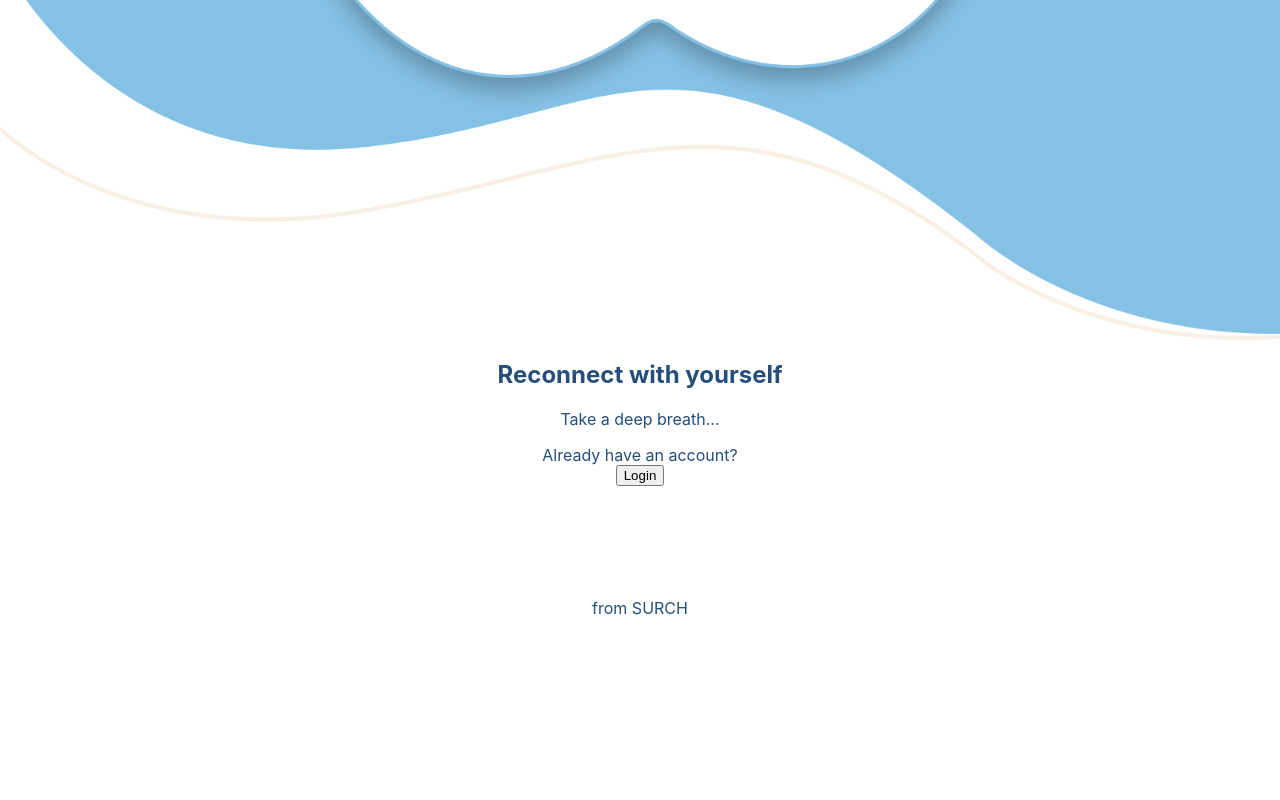
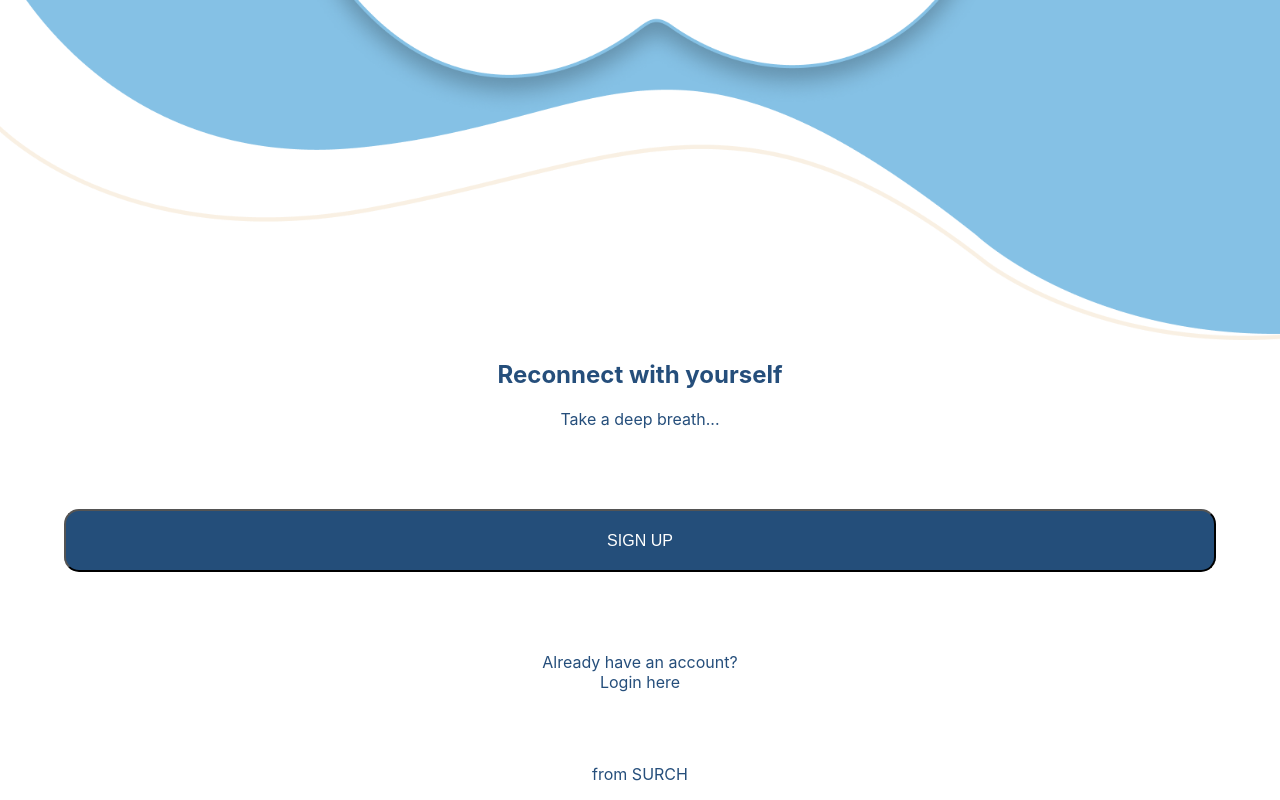
Before and after one commit to maroaraujo/final-project_front-end-surch, a Next.js app in the folder reconnect/: page / in a window 1280 px wide. Shown: the part 1218-2018 px from the top of the page. Before the commit the page ends 1852 px from the top, so only its background shows below. Built offline with nearby package versions, Linux system fonts and the light colour scheme; no server answers.

Commit message:
added signup button changed login button to a link

```diff
--- a/reconnect/component/Login/login.js
+++ b/reconnect/component/Login/login.js
@@ -2,8 +2,6 @@ import Link from 'next/link';
 
 export default function Login(){
     return(
-        <button>
-        <Link href="/api/auth/login">Login</Link>
-        </button>
+        <Link href="/api/auth/login">Login here</Link>
     )
 }
--- a/reconnect/pages/index.js
+++ b/reconnect/pages/index.js
@@ -4,6 +4,7 @@ import Login from "../component/Login/login";
 import Image from "next/image";
 import landingpage from "../public/images/LandingPage.png"
 import Head from "next/head";
+import Button from "../component/Button/Button";
 
 
 
@@ -28,9 +29,10 @@ export default function Signup() {
     <h2 className={styles.signuptitle}>Reconnect with yourself</h2>
     <p className={styles.signuptext1}>Take a deep breath...</p>
 
+    <Button text="SIGN UP"
+        link="/api/auth/login"/>
+
     <p className={styles.signuptext1}>Already have an account? <Login/></p>
-    <br></br>
-    <br></br>
     <br></br>
     <br></br>
     <p className={styles.signupfooter}>from SURCH</p>
@@ -38,7 +40,5 @@ export default function Signup() {
 
     </main>
     </div>
-
-
     );
     }
--- a/reconnect/styles/Home.module.css
+++ b/reconnect/styles/Home.module.css
@@ -23,6 +23,9 @@
 }
 
 .signuptitle {
+  display: flex;
+  flex-direction: column;
+  align-items: center;
   color: #254e7b;
 }
 
```
Also changed, not shown: 1 other file (tests, documents, lock files or other folders).
